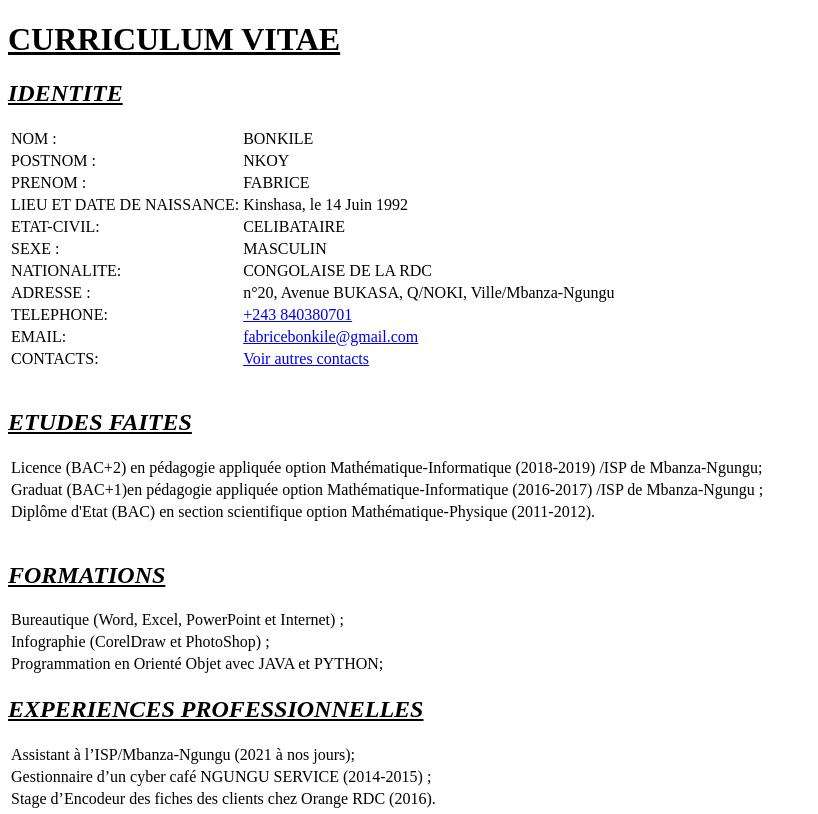
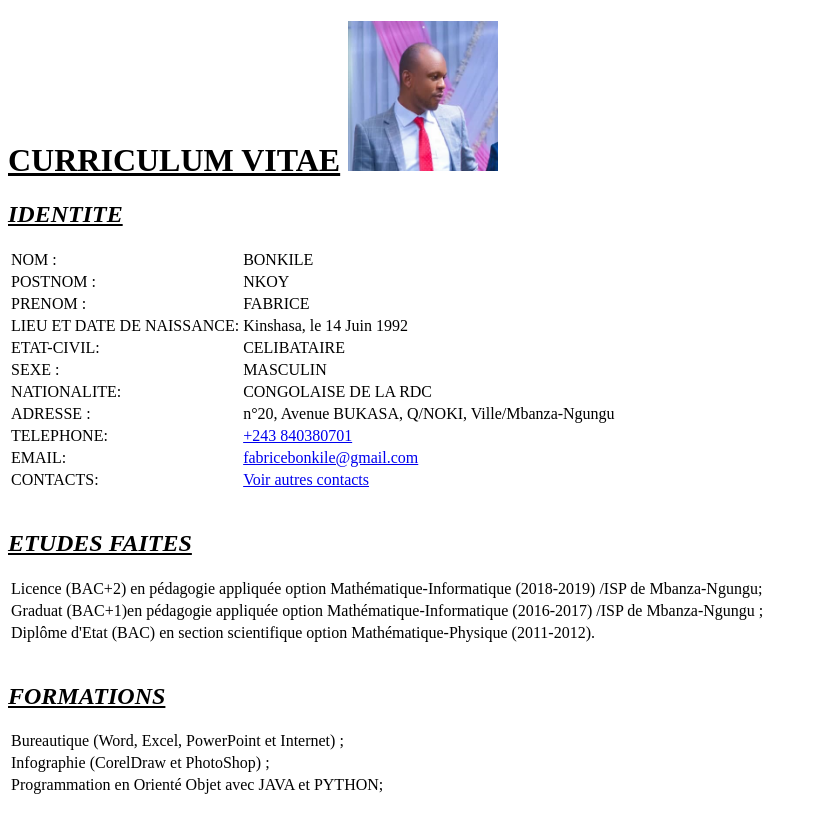
Before and after one commit to Fabonk/AppTest, a plain HTML site: page index.html in a window 1280 px wide. Shown: the top 814 px of the page, without its empty margins (0-818 px from the left). Drawn offline with Linux system fonts and the light colour scheme.

Commit message:
ajout de l'image

```diff
--- a/index.html
+++ b/index.html
@@ -7,10 +7,10 @@
     <title>Curriculum vitae</title>
 </head>
 <body>
-    <h1><u>CURRICULUM VITAE</u> </h1>
+    <h1><u>CURRICULUM VITAE</u> <img src="Photo.jpeg" width="150" height="150"></h1>
 
         <h2>
-            <i><u>IDENTITE</u></i>
+            <i><u>IDENTITE</u> </i>
         </h2>
 
         <table>
```
Also changed, not shown: Photo.jpeg (added).
